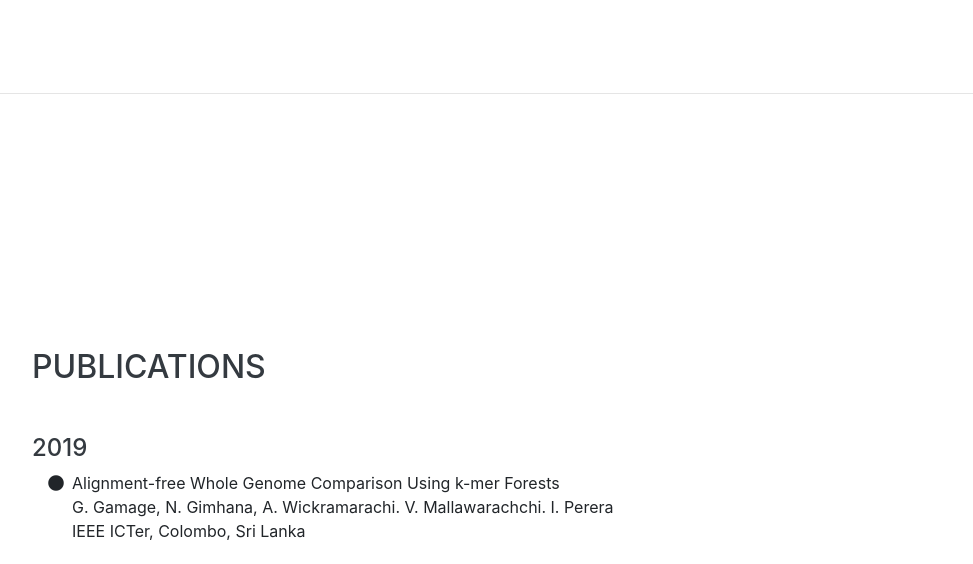
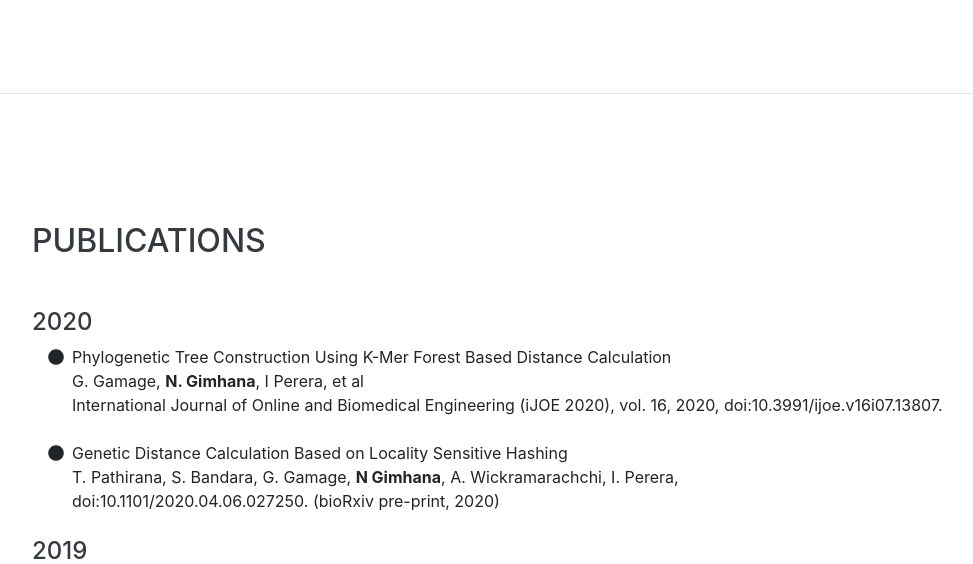
Before and after one commit to NGimhana/ngimhana-test.github.io, a website with bundled scripts: page index.html in a window 1280 px wide. Shown: the part 5966-6530 px from the top of the page, without its empty margins (288-1261 px from the left). Built offline with nearby package versions, Linux system fonts and the light colour scheme; files whose address does not match are found by name; a web font is replaced by a local one.

Commit message:
update page

```diff
--- a/index.html
+++ b/index.html
@@ -418,7 +418,7 @@
                     </ul>
                 </div>
                 <div class="resume-date text-md-right">
-                    <span class="text-primary">May 2019 - Present</span>
+                    <span class="text-primary">2019</span>
                     <img src="img/kmer-forest.png" alt="d" style="width: 410px; height: 220px">
                 </div>
             </div>
@@ -618,25 +618,51 @@
     <section class="resume-section p-3 p-lg-5 d-flex align-items-center" id="research">
         <div class="w-100">
             <h2 class="mb-5">Publications</h2>
+
+            <h4>2020</h4>
+            <ul class="fa-ul mb-0">
+                <li>
+                    <i class="fa-li fa fa-circle"></i>
+                    Phylogenetic Tree Construction Using K-Mer Forest Based
+                    Distance Calculation
+                    <br>
+                    G. Gamage, <strong>N. Gimhana</strong>, I Perera, et al
+                    <br>
+                    International Journal of Online and Biomedical Engineering (iJOE 2020), vol. 16, 2020,
+                    doi:10.3991/ijoe.v16i07.13807.
+                </li>
+                <br>
+                <li>
+                    <i class="fa-li fa fa-circle"></i>
+                    Genetic Distance
+                    Calculation Based on Locality Sensitive Hashing
+                    <br>
+                    T. Pathirana, S. Bandara, G. Gamage, <strong>N Gimhana</strong>, A. Wickramarachchi, I. Perera,
+                    <br>
+                    doi:10.1101/2020.04.06.027250. (bioRxiv pre-print, 2020)
+                </li>
+
+            </ul>
+            <br>
             <h4>2019</h4>
             <ul class="fa-ul mb-0">
                 <li>
                     <i class="fa-li fa fa-circle"></i>
-                    Alignment-free Whole
-                    Genome Comparison Using k-mer Forests
+                    Alignment-free Whole Genome Comparison Using k-mer Forests
                     <br>
-                    G. Gamage, N. Gimhana, A. Wickramarachi. V. Mallawarachchi. I. Perera
+                    G. Gamage, <strong>N. Gimhana</strong>, A. Wickramarachchi, V. Mallawaarachchi, I. Perera
                     <br>
-                    IEEE ICTer, Colombo, Sri Lanka
+                    19th International Conference on Advances
+                    in ICT for Emerging Regions (ICTer 2019), pp. 1-7, doi: 10.1109/ICTer48817.2019.9023714.
                 </li>
                 <br>
                 <li>
                     <i class="fa-li fa fa-circle"></i>
-                    Increasing the Quality of Patient Care through Stream Processing
+                    Increasing the Quality of Patient Care through Stream Processing,
                     <br>
-                    N. Bandara. H. Guruge. N. Gimhana
+                    B. Nuwan, <strong>N. Gimhana</strong>, H. Guruge
                     <br>
-                    InfoQ
+                    www.infoq.com/articles/patient-care-stream-processing. (InfoQ - White paper, 2019)
                 </li>
 
             </ul>
```
